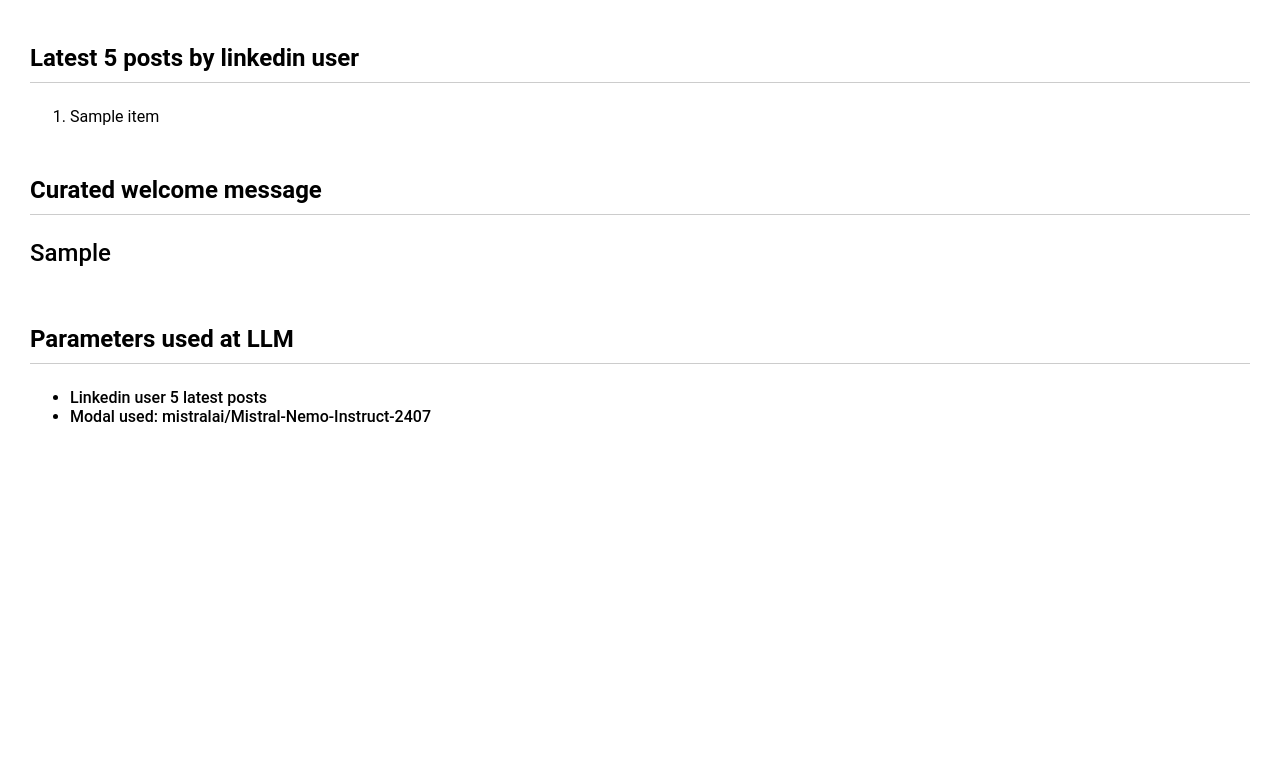
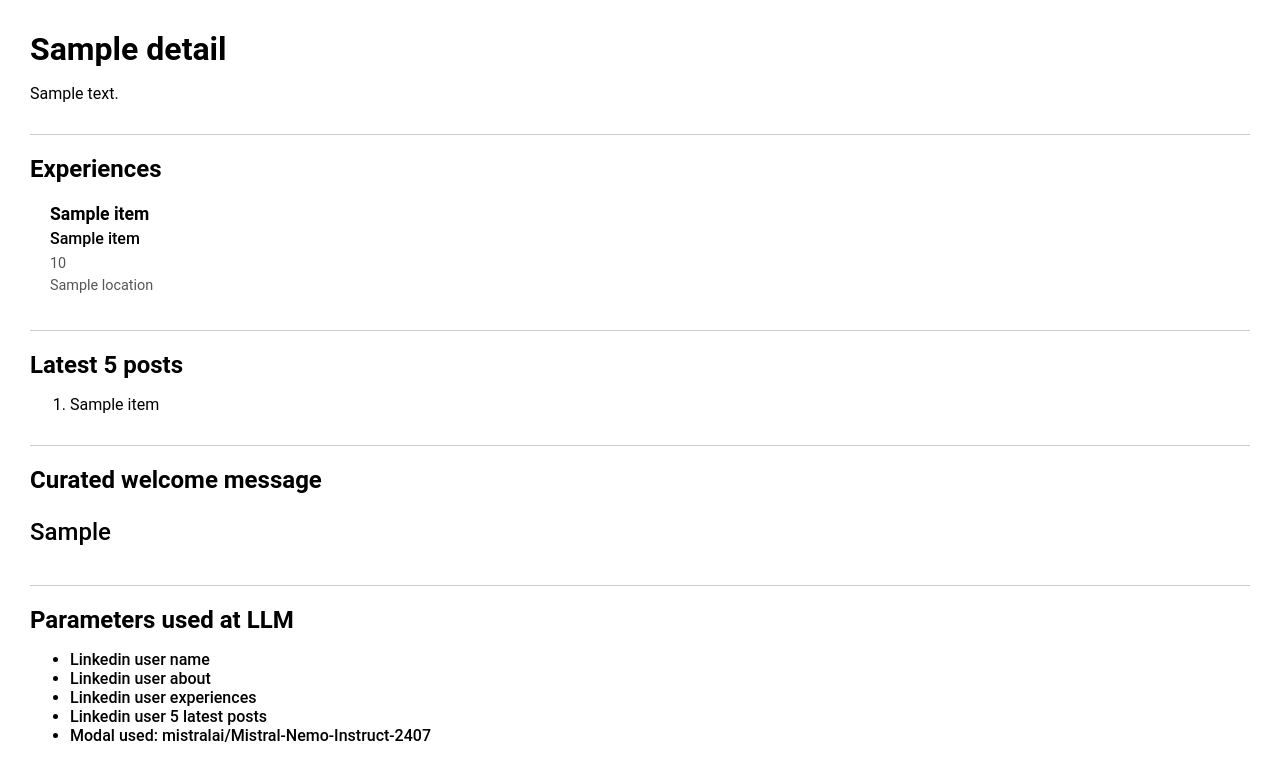
Before and after one commit to Rrhul0/segwise-assignment, a Flask app: template templates/linkedin.html in a window 1280 px wide. Shown: the top 781 px of the page. Run offline with Flask 2, Linux system fonts and the light colour scheme; the template is opened without the code that fills it: most values are stand-ins (such as "Sample title", 1, 10 or a date in 2020).

Commit message:
feat: added users profile to scrap to get more accurate result

```diff
--- a/app.py
+++ b/app.py
@@ -4,12 +4,10 @@ from flask import request
 import scrapper
 import hugginFace
 from dotenv import load_dotenv
-import os
+# to show user provided value (html injection)
+from markupsafe import escape
 
 load_dotenv()
-
-# to show user provided value (html injection)
-from markupsafe import escape
 
 app = Flask(__name__)
 
@@ -29,11 +27,9 @@ def linkedinProfile():
         return "Invalid profile URL"
     elif (profileUrl.find("https://") == -1):
         profileUrl = "https://"+profileUrl
-    elif (profileUrl[-1] == "/"):
-        profileUrl = profileUrl[:-1]
 
-    posts = scrapper.getPosts(profileUrl+"/recent-activity/all")
-    connectionMsg = hugginFace.getMessage(posts)
-    print(connectionMsg)
+    details = scrapper.getProfileDetails(profileUrl)
+    posts = scrapper.getPosts(profileUrl)
+    connectionMsg = hugginFace.getMessage(details,posts)
     escapedProfileUrl = escape(profileUrl)
-    return render_template("linkedin.html",profileUrl=escapedProfileUrl,userName="Test user",posts=posts,welcomeMsg=connectionMsg)
+    return render_template("linkedin.html",profileUrl=escapedProfileUrl,userName="Test user",posts=posts,welcomeMsg=connectionMsg,details=details)
--- a/requirements.txt
+++ b/requirements.txt
@@ -2,5 +2,5 @@ Flask==2.0.2
 requests==2.26.0
 beautifulsoup4==4.10.0
 python-dotenv==0.19.2
-selenium==4.26.1
-huggingface_hub==0.26.2
+selenium==4.11.2
+huggingface_hub==0.16.4
--- a/scrapper.py
+++ b/scrapper.py
@@ -4,18 +4,23 @@ from selenium import webdriver
 from selenium.webdriver.common.keys import Keys
 from selenium.webdriver.common.by import By
 import time
+from typing import List
+from selenium.webdriver.common.desired_capabilities import DesiredCapabilities
 
 chrome_options = webdriver.ChromeOptions()
-chrome_options.add_argument("--headless")  # Run in headless mode
+# chrome_options.add_argument("--headless")  # Run in headless mode
 chrome_options.add_argument("--no-sandbox")
 chrome_options.add_argument("--disable-dev-shm-usage")
 
 driver = webdriver.Chrome(options=chrome_options)
 
-LOGIN_PAGE = 'https://www.linkedin.com/login'
+LOGIN_PAGE = 'https://www.linkedin.com/login/'
 
 def getPosts(url):
-    soup = scrape(url)
+    print('getting posts')
+    if (url[-1] != "/"):
+        url = url + "/"
+    soup = scrape(url+"recent-activity/all/")
     postElements = soup.find_all('li', {"class":'profile-creator-shared-feed-update__container'})
     posts=[]
     for element in postElements:
@@ -28,7 +33,9 @@ def getPosts(url):
 def scrape(url):
     driver.get(url)
     print(url)
-    if driver.current_url.split("?")[0]!=url:
+    print("scrap")
+    print(driver.current_url)
+    if driver.current_url.split("?")[0]!=url or driver.get_cookie('li_at') is None:
         login()
         if(driver.current_url.split("?")[0]!=url):
             driver.get(url)
@@ -39,6 +46,55 @@ def scrape(url):
 
     return BeautifulSoup(driver.page_source, 'html.parser')
 
+def getProfileDetails(url):
+    print("getting profile details")
+    soup = scrape(url)
+    detailSections:List[BeautifulSoup] = soup.find_all('section', {"class":'artdeco-card'})
+    details = {}
+    for section in detailSections:
+        # get name of the user profile
+        if not section.find('div', class_='pv-profile-card__anchor'):
+            titleElment = section.find('h1')
+            title = titleElment.get_text(strip=True) if titleElment else None
+            if title:
+                details['name'] = title
+
+        # get about text
+        if section.find('div', id='about', class_='pv-profile-card__anchor'):
+            about_div = section.find('div', class_='inline-show-more-text--is-collapsed')
+            about_span = about_div.find('span', {'aria-hidden': 'true'})
+            about_text = about_span.get_text(strip=True) if about_span else None
+            if about_text:
+                details['about'] = about_text
+
+        # get experiences of user
+        elif section.find('div', id='experience',class_='pv-profile-card__anchor'):
+            experiences = []
+            for li in section.select('ul > li.artdeco-list__item'):
+                try:
+                    experience = {}
+                    # Job title
+                    job_title = li.select_one('div.mr1.t-bold span[aria-hidden="true"]')
+                    experience['job_title'] = job_title.get_text(strip=True) if job_title else None
+
+                    # Company name
+                    company_name = li.select_one('span.t-14.t-normal span[aria-hidden="true"]')
+                    experience['company_name'] = company_name.get_text(strip=True) if company_name else None
+
+                    # Employment duration
+                    duration = li.select_one('span.t-black--light span.pvs-entity__caption-wrapper')
+                    experience['duration'] = duration.get_text(strip=True) if duration else None
+
+                    # Location
+                    location = li.select('span.t-14.t-black--light span[aria-hidden="true"]')
+                    experience['location'] = location[-1].get_text(strip=True) if location else None
+
+                    experiences.append(experience)
+                except:
+                    pass
+            details['experiences'] = experiences
+
+    return details
 
 def login():
     if(driver.current_url.split("?")[0]!=LOGIN_PAGE):
--- a/static/linkedin.css
+++ b/static/linkedin.css
@@ -14,8 +14,9 @@ main {
 .title {
     font-size: 1.5rem;
     font-weight: 600;
-    padding: 10px 0;
-    border-bottom: 1px solid #ccc;
+    padding: 20px 0 0 0;
+    border-top: 1px solid #ccc;
+    margin: 15px 0;
 }
 
 .post {
@@ -37,3 +38,50 @@ main {
 .parameter {
     font-weight: 500;
 }
+
+.duration {
+    display: inline;
+}
+
+.job_title {
+    font-size: 1.1rem;
+    font-weight: 600;
+    margin: 5px 0;
+}
+.company_name {
+    font-size: 1rem;
+    font-weight: 500;
+    margin: 5px 0;
+}
+
+.experience {
+    border-bottom: 1px solid #ccc;
+    list-style: none;
+    margin: 0;
+    padding: 0;
+}
+
+.experience:last-child {
+    border-bottom: none;
+}
+
+.experiences {
+    padding: 0 0 0 20px;
+    display: flex;
+    flex-direction: column;
+    gap: 10px;
+}
+
+.name {
+    font-size: 2rem;
+    font-weight: 600;
+    padding-top: 20px;
+    margin: 0;
+}
+
+.duration,
+.location {
+    margin: 5px 0;
+    font-size: 0.9rem;
+    color: rgb(86, 86, 86);
+}
--- a/templates/linkedin.html
+++ b/templates/linkedin.html
@@ -9,8 +9,23 @@
 </head>
 <body>
     <main>
+        <h1 class="name">{{details.name}}</h1>
+        <p class="about">{{details.about}}</p>
         <section>
-            <p class="title">Latest 5 posts by linkedin user</p>
+            <p class="title">Experiences</p>
+            <ol id="experiences" class="experiences">
+                {% for item in details.experiences %}
+                <li class="experience">
+                    <p class="job_title">{{item.job_title}}</p>
+                    <p class="company_name">{{item.company_name}}</p>
+                    <p class="duration">{{item.duration}}</p>
+                    <p class="location">{{item.location}}</p>
+                </li>
+                {% endfor %}
+            </ol>
+        </section>
+        <section>
+            <p class="title">Latest 5 posts</p>
             <ol id="posts" class="posts">
                 {% for item in posts %}
                 {% set new_text = item | replace("hashtag#", '<span class="hashtag">#</span>') %}
@@ -25,6 +40,9 @@
         <section>
             <p class="title">Parameters used at LLM</p>
             <ul>
+                <li class="parameter">Linkedin user name</li>
+                <li class="parameter">Linkedin user about</li>
+                <li class="parameter">Linkedin user experiences</li>
                 <li class="parameter">Linkedin user 5 latest posts</li>
                 <li class="parameter">Modal used: mistralai/Mistral-Nemo-Instruct-2407</li>
             </ul>
```
Also changed, not shown: hugginFace.py (+7 -3 lines).
